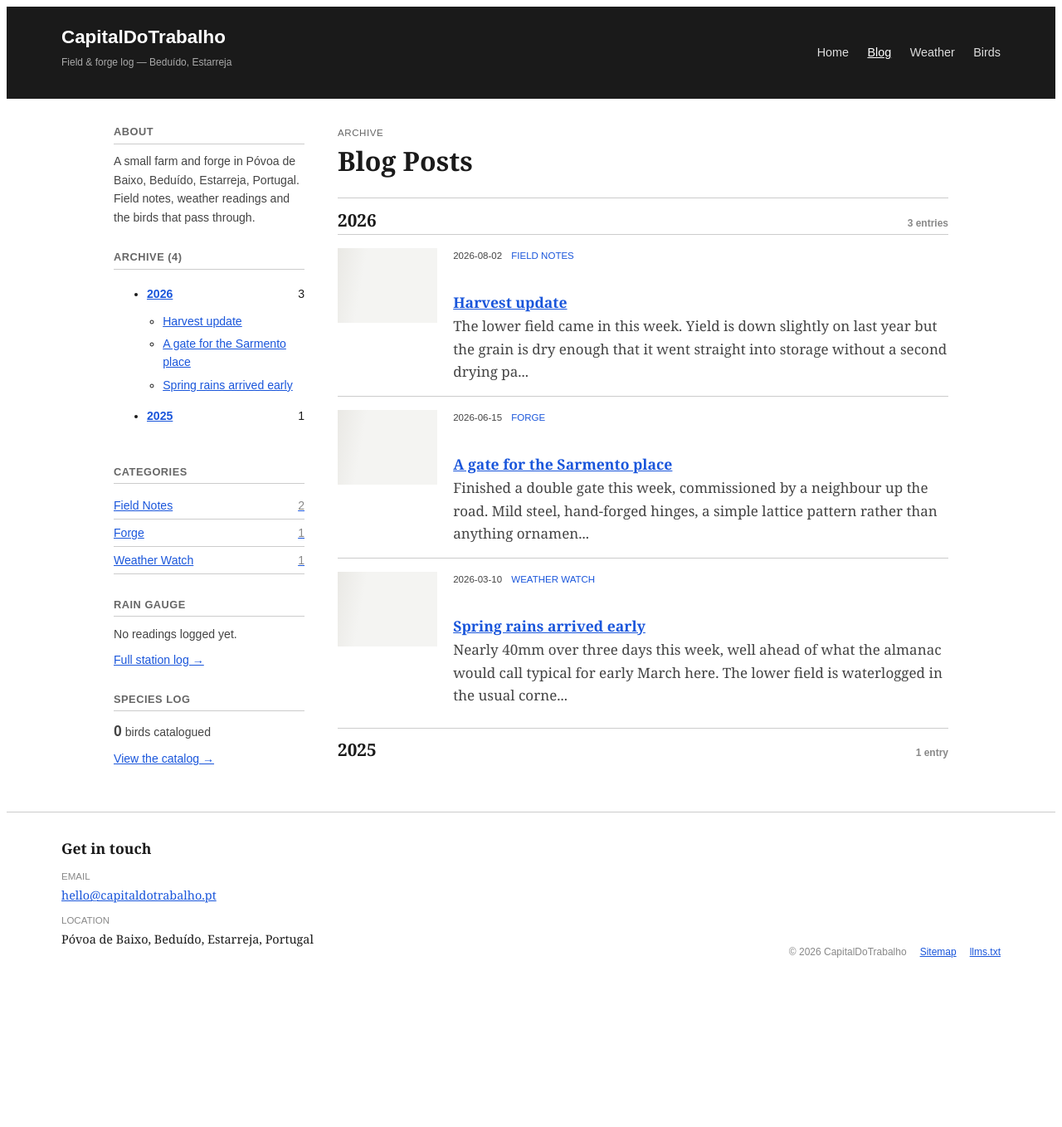
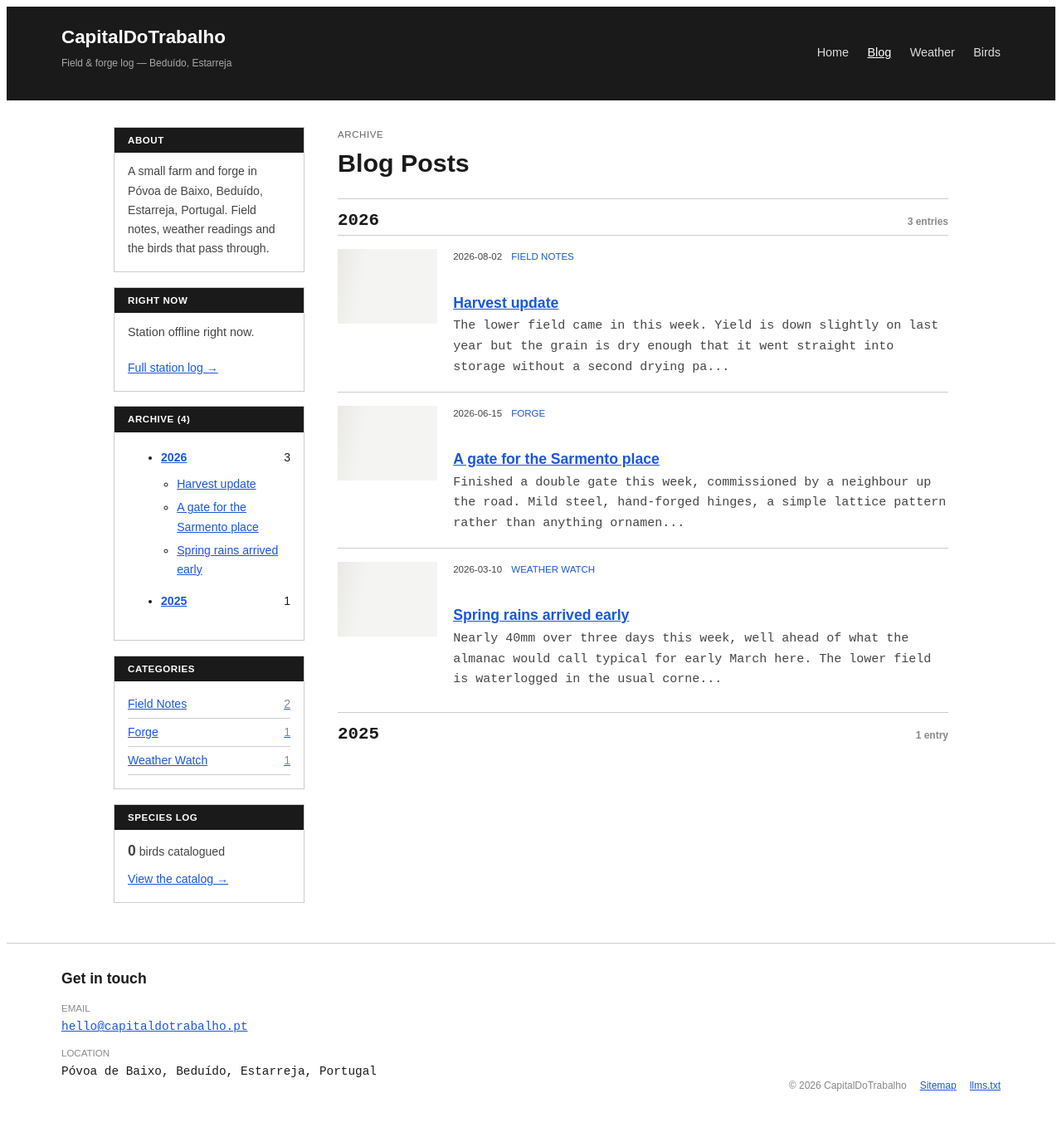
Before and after one commit to martimvalente/mysite, a Flask app: page /blog in a window 1280 px wide. Shown: the whole page at 83% size. Before the commit the page ends 1154 px from the top, so only its background shows below. Run offline with Flask 3, Linux system fonts and the light colour scheme; data that the repository does not hold is empty.

Commit message:
Move weather widget into sidebar; restyle toward vintage personal-blog look
- Sidebar now shows a 'Right Now' weather panel (live temp/rain/condition
  plus the hand-logged rain gauge date), fetched once site-wide via the
  sidebar context processor instead of only on the home page.
- Removed the big weather section from the home page to declutter it.
- Body copy now sets in monospace (Courier New) with headings in sans,
  and sidebar widgets are boxed with a dark header bar — a nod to old
  Blogger/Blogspot personal-blog styling, still zero web fonts/frameworks.
- Softened the forge section from a full box to a top/bottom rule to keep
  the home page feeling lighter.

```diff
--- a/app.py
+++ b/app.py
@@ -673,6 +673,11 @@ def inject_global_sidebar():
     weather_records = get_weather_records()
     latest_weather = weather_records[0] if weather_records else None
 
+    # Cached site-wide (900s TTL, shared with anywhere else that wants it) so
+    # the sidebar's "Right Now" panel can show live conditions on every page
+    # without hitting Open-Meteo on every request.
+    live_meteo = _cached("live_meteo", 900, _fetch_live_meteo)
+
     return {
         "brand_name": BRAND,
         "brand_tagline": BRAND_TAGLINE,
@@ -684,6 +689,7 @@ def inject_global_sidebar():
         "sidebar_archive_tree": archive_tree,
         "sidebar_categories": sidebar_categories,
         "sidebar_latest_weather": latest_weather,
+        "sidebar_live_weather": live_meteo,
         "sidebar_species_count": len(get_bird_catalog()),
         "total_posts_count": len(posts),
     }
@@ -720,13 +726,11 @@ def _log_pageview(response):
 def home():
     posts = get_all_posts()
     latest_posts = posts[:4]
-    live_meteo = _cached("live_meteo", 900, _fetch_live_meteo)
     bird_count = len(get_bird_catalog())
 
     return render_template(
         "home.html",
         latest_posts=latest_posts,
-        live_meteo=live_meteo,
         bird_count=bird_count,
         services=SERVICES,
         forge_products=FORGE_PRODUCTS,
--- a/static/style.css
+++ b/static/style.css
@@ -1,10 +1,14 @@
 /* ==========================================================================
-   CapitalDoTrabalho — barebones stylesheet.
-   No web fonts, no CSS framework: system Arial/Georgia, plain browser
-   defaults (underlined links, native <details> markers) everywhere except
-   the navbar, which is the one deliberately "designed" element on the page.
-   The weather numbers are the other deliberate exception — colour and size
-   are used there, and nowhere else, to make the station data pop.
+   CapitalDoTrabalho — old-personal-blog stylesheet.
+   No web fonts, no CSS framework, no JS beyond the checkbox/details hacks:
+   system Courier New for body copy (the one typewriter-blog signature),
+   system Arial for headings and chrome, plain browser defaults (underlined
+   links, native <details> markers) otherwise. Sidebar modules are boxed
+   with a dark header bar — a nod to old Blogger/Blogspot widget styling —
+   so the "Right Now" weather readout and the archive read as distinct
+   instrument panels rather than a loose list. Colour and size on the
+   weather numbers are the other deliberate exception, to make the station
+   data pop against everything else's restraint.
    ========================================================================== */
 
 :root {
@@ -37,18 +41,21 @@ table { border-collapse: collapse; width: 100%; }
 body {
   background: var(--paper);
   color: var(--ink);
-  font-family: var(--font-serif);
-  font-size: 17px;
-  line-height: 1.6;
+  font-family: var(--font-mono);
+  font-size: 15px;
+  line-height: 1.65;
   min-height: 100vh;
   display: flex;
   flex-direction: column;
 }
 
-h1, h2, h3 { line-height: 1.25; margin: 0 0 0.6rem; }
-h1 { font-size: 2rem; }
-h2 { font-size: 1.5rem; margin-top: 2.2rem; }
-h3 { font-size: 1.1rem; }
+/* Headings stay in the sans face so they read as structure, not body copy —
+   the one deliberate typographic split, in the spirit of an old-school
+   personal blog where headings and post text are visibly different faces. */
+h1, h2, h3 { line-height: 1.25; margin: 0 0 0.6rem; font-family: var(--font-sans); }
+h1 { font-size: 1.9rem; }
+h2 { font-size: 1.3rem; margin-top: 2.2rem; }
+h3 { font-size: 1.05rem; }
 p { margin: 0 0 0.9rem; }
 
 a { color: var(--link); }
@@ -134,15 +141,25 @@ code { font-family: var(--font-mono); }
   flex: 1;
 }
 
-.sidebar { display: flex; flex-direction: column; gap: 1.8rem; font-family: var(--font-sans); font-size: 0.88rem; }
+.sidebar { display: flex; flex-direction: column; gap: 1.1rem; font-family: var(--font-sans); font-size: 0.88rem; }
+
+/* Boxed widgets with a dark header bar — the one signature borrowed from
+   old Blogger/Blogspot templates: every sidebar module reads as its own
+   little instrument panel rather than a loose list. */
+.sidebar-widget {
+  border: 1px solid var(--line);
+  background: var(--paper);
+  padding: 0 1rem 1rem;
+}
 .sidebar-widget h2 {
-  font-size: 0.8rem;
+  font-size: 0.72rem;
   text-transform: uppercase;
-  letter-spacing: 0.04em;
-  color: #666;
-  border-bottom: 1px solid var(--line);
-  padding-bottom: 0.35rem;
-  margin: 0 0 0.6rem;
+  letter-spacing: 0.05em;
+  color: #fff;
+  background: var(--ink);
+  border-bottom: none;
+  margin: 0 -1rem 0.7rem;
+  padding: 0.5rem 1rem;
 }
 .sidebar-widget address { font-style: normal; color: #444; }
 
@@ -159,6 +176,16 @@ code { font-family: var(--font-mono); }
 .snapshot-readout .value { font-size: 1.1rem; font-weight: bold; }
 .snapshot-readout p { margin-bottom: 0.2rem; color: #444; }
 .snapshot-link { display: inline-block; margin-top: 0.3rem; }
+
+/* Right Now — the sidebar weather widget (moved here from the home page). */
+.weather-now .stat-row.compact {
+  grid-template-columns: repeat(2, 1fr);
+  margin: 0 0 0.5rem;
+}
+.weather-now .stat-cell { border-left: none; padding: 0; }
+.weather-now .stat-value { font-size: 1.5rem; }
+.weather-now-condition { font-size: 0.85rem; color: #444; margin: 0 0 0.5rem; }
+.weather-now-hand { font-size: 0.78rem; color: #666; margin: 0 0 0.4rem; }
 
 .main-content { min-width: 0; max-width: var(--main-max); }
 
@@ -196,11 +223,13 @@ code { font-family: var(--font-mono); }
 .page-header h1 { margin-bottom: 0.3rem; }
 .page-header p { color: #444; max-width: 60ch; }
 
-/* Forge — the featured section: a plain bordered box is the one bit of
-   emphasis this page gets besides the weather numbers. */
+/* Forge — the featured section. A top/bottom rule rather than a full box:
+   enough emphasis to read as "the" section on the page without the page
+   feeling boxed-in. */
 .forge-section {
-  border: 2px solid var(--ink);
-  padding: 1.5rem 1.7rem;
+  border-top: 3px solid var(--ink);
+  border-bottom: 1px solid var(--line);
+  padding: 1.3rem 0 1.6rem;
   margin: 2rem 0;
 }
 .forge-section h2 { margin-top: 0; }
@@ -213,9 +242,8 @@ code { font-family: var(--font-mono); }
 .forge-tile h3 { margin-bottom: 0.3rem; }
 .forge-tile p { color: #444; margin-bottom: 0; }
 
-/* Weather — the other featured section: plain box, colour does the work. */
-.weather-section { background: var(--muted); border: 1px solid var(--line); padding: 1.5rem 1.7rem; margin: 2rem 0; }
-.weather-section h2 { margin-top: 0; }
+/* Stat primitives — now used by the sidebar "Right Now" widget (see the
+   Sidebar section above) and the weather page's chart legend. */
 .stat-row {
   display: grid;
   grid-template-columns: repeat(auto-fit, minmax(9rem, 1fr));
@@ -441,5 +469,5 @@ html, body { max-width: 100%; overflow-x: hidden; }
   .post-list-item { grid-template-columns: 1fr; }
   .species-card { grid-template-columns: 1fr; }
   .stat-cell { border-left: none; }
-  .forge-section, .weather-section { padding: 1.2rem; }
+  .forge-section { padding: 1.2rem 0 1.4rem; }
 }
--- a/templates/base.html
+++ b/templates/base.html
@@ -61,6 +61,31 @@
             </section>
 
             <section class="sidebar-widget">
+                <h2>Right Now</h2>
+                <div class="weather-now">
+                    {% if sidebar_live_weather %}
+                    <div class="stat-row compact">
+                        <div class="stat-cell stat-hot">
+                            <span class="stat-label">Temp</span>
+                            <span class="stat-value">{{ sidebar_live_weather.temp_now if sidebar_live_weather.temp_now is not none else '—' }}<span class="unit">&deg;C</span></span>
+                        </div>
+                        <div class="stat-cell stat-rain">
+                            <span class="stat-label">Rain today</span>
+                            <span class="stat-value">{{ sidebar_live_weather.rain_today if sidebar_live_weather.rain_today is not none else '—' }}<span class="unit">mm</span></span>
+                        </div>
+                    </div>
+                    <p class="weather-now-condition">{{ sidebar_live_weather.condition }}</p>
+                    {% else %}
+                    <p class="stat-offline">Station offline right now.</p>
+                    {% endif %}
+                    {% if sidebar_latest_weather %}
+                    <p class="weather-now-hand">Hand-logged <time datetime="{{ sidebar_latest_weather.date }}">{{ sidebar_latest_weather.date }}</time>: {{ sidebar_latest_weather.precip_mm }} mm</p>
+                    {% endif %}
+                    <a href="/weather" class="snapshot-link">Full station log &rarr;</a>
+                </div>
+            </section>
+
+            <section class="sidebar-widget">
                 <h2>Archive ({{ total_posts_count }})</h2>
                 <nav aria-label="Blog archive by year">
                     <ul class="archive-tree">
@@ -95,19 +120,6 @@
                 </nav>
             </section>
             {% endif %}
-
-            <section class="sidebar-widget">
-                <h2>Rain Gauge</h2>
-                <div class="snapshot-readout">
-                    {% if sidebar_latest_weather %}
-                        <p><time datetime="{{ sidebar_latest_weather.date }}"><span class="value">{{ sidebar_latest_weather.date }}</span></time></p>
-                        <p>{{ sidebar_latest_weather.precip_mm }} mm logged by hand</p>
-                    {% else %}
-                        <p>No readings logged yet.</p>
-                    {% endif %}
-                    <a href="/weather" class="snapshot-link">Full station log &rarr;</a>
-                </div>
-            </section>
 
             <section class="sidebar-widget">
                 <h2>Species Log</h2>
```
Also changed, not shown: templates/home.html (+0 -27 lines), 1 other file.
